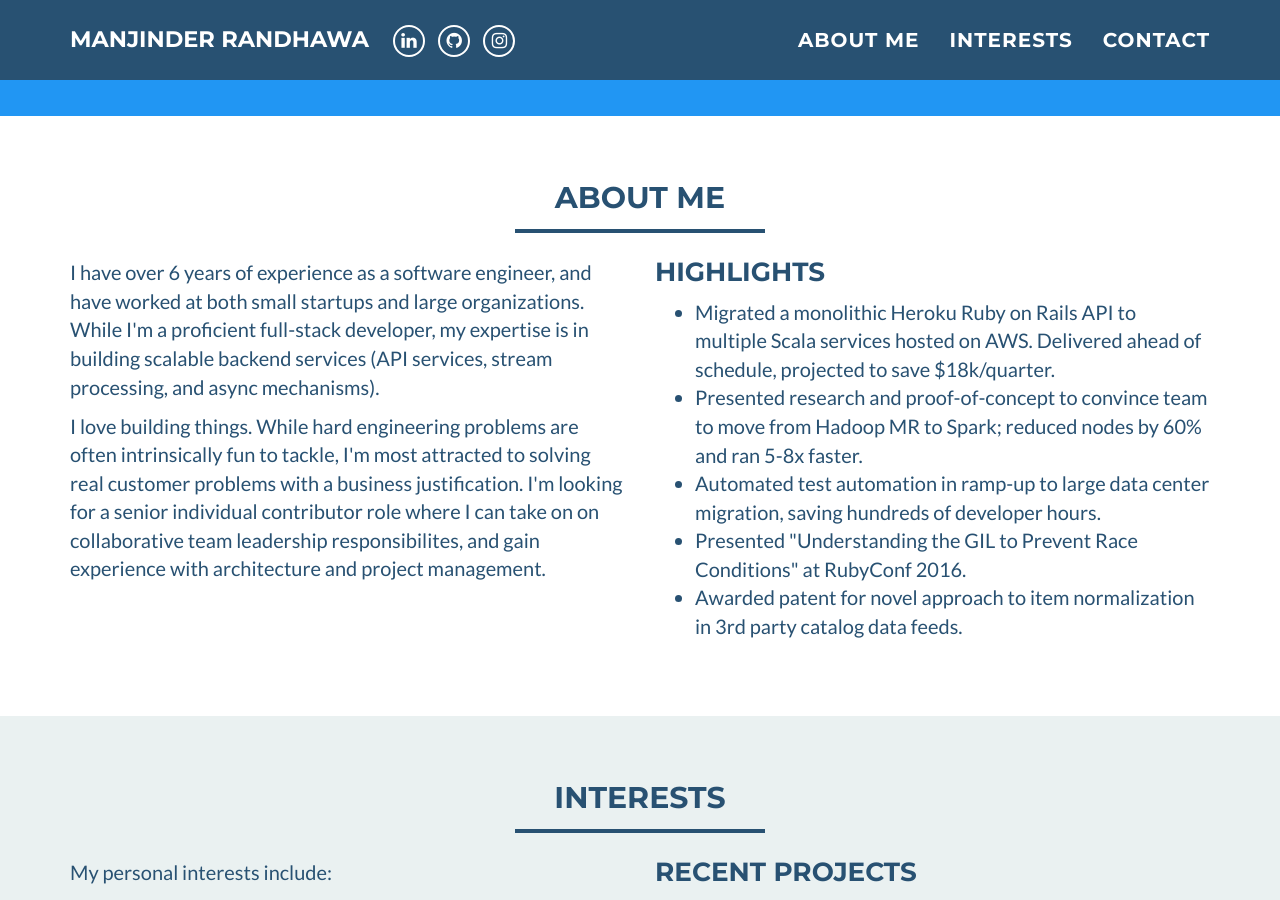
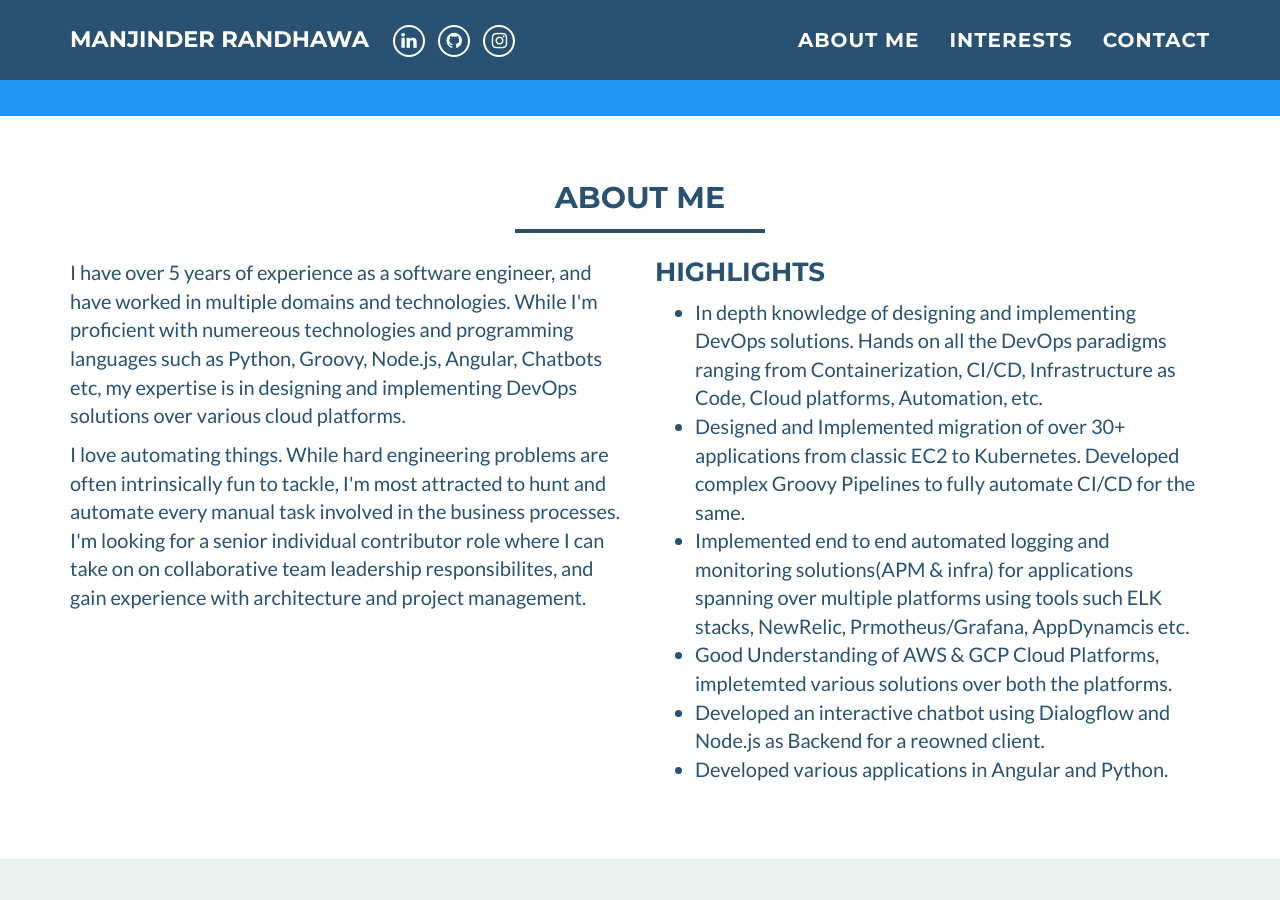
Before and after one commit to Manjinder096/manjinder096.github.io, a Jekyll site: the page built from index.html, in a window 1280 px wide and 900 px high, scrolled down 458 px. Built offline with Jekyll 4.4.1, drawn with Linux system fonts in a browser that asks for light colours.

Commit message:
update about me

```diff
--- a/_includes/about_me.html
+++ b/_includes/about_me.html
@@ -9,15 +9,15 @@
     <div class="row">
 	    <div class="col-sm-6">
     		<p>
-            I have over 6 years of experience as a software engineer, and have worked
-            at both small startups and large organizations. While I'm a proficient full-stack
-            developer, my expertise is in building scalable backend services (API services, stream processing,
-            and async mechanisms).
+            I have over 5 years of experience as a software engineer, and have worked
+            in multiple domains and technologies. While I'm proficient with numereous technologies
+            and programming languages such as Python, Groovy, Node.js, Angular, Chatbots etc, my expertise
+            is in designing and implementing DevOps solutions over various cloud platforms.
         </p>
         <p>
-           I love building things.
+           I love automating things.
            While hard engineering problems are often intrinsically fun to tackle,
-           I'm most attracted to solving real customer problems with a business justification.
+           I'm most attracted to hunt and automate every manual task involved in the business processes.
            I'm looking for a senior individual contributor role where I can take on on collaborative
            team leadership responsibilites, and gain experience with
            architecture and project management.
@@ -26,19 +26,24 @@
 	    <div class="col-sm-6">
 		    <h3 style="margin-top:0;">Highlights</h3>
 		    <ul>
+          <li>
+            In depth knowledge of designing and implementing DevOps solutions. Hands on all the DevOps paradigms
+            ranging from Containerization, CI/CD, Infrastructure as Code, Cloud platforms, Automation, etc.
+    			</li>
     			<li>
-            Migrated a monolithic Heroku Ruby on Rails API to multiple Scala
-            services hosted on AWS. Delivered ahead of schedule, projected to save $18k/quarter.
+            Designed and Implemented migration of over 30+ applications from classic EC2 to Kubernetes.
+            Developed complex Groovy Pipelines to fully automate CI/CD for the same.
     			</li>
           <li>
-            Presented research and proof-of-concept to convince team to move from Hadoop MR to Spark; reduced nodes by 60% and ran 5-8x faster.
+            Implemented end to end automated logging and monitoring solutions(APM & infra) for applications spanning over multiple
+            platforms using tools such ELK stacks, NewRelic, Prmotheus/Grafana, AppDynamcis etc.
           <li>
-            Automated test automation in ramp-up to large data center migration, saving hundreds of developer hours.
+            Good Understanding of AWS & GCP Cloud Platforms, impletemted various solutions over both the platforms.
     			<li>
-            Presented "Understanding the GIL to Prevent Race Conditions" at RubyConf 2016.
-    			</li>
-    			<li>
-            Awarded patent for novel approach to item normalization in 3rd party catalog data feeds.
+            Developed an interactive chatbot using Dialogflow and Node.js as Backend for a reowned client.
+          </li>
+          <li>
+            Developed various applications in Angular and Python.
     			</li>
 		    </ul>
 	    </div>
```
